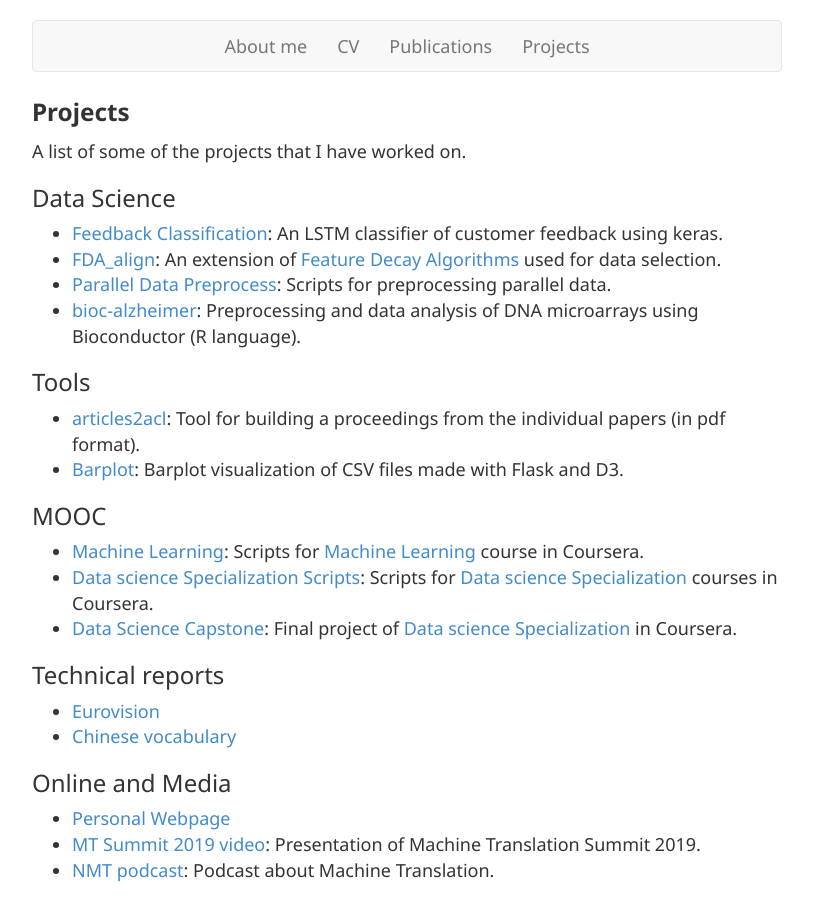
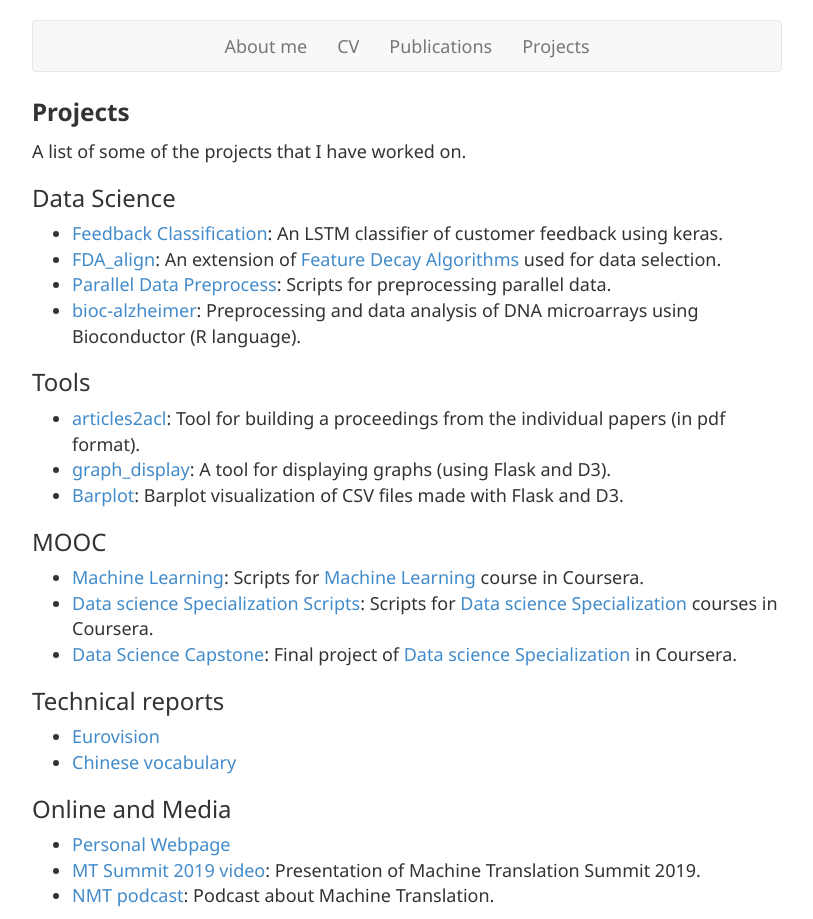
Before and after one commit to alberto-poncelas/alberto-poncelas.github.io, a Jekyll site: the page built from projects.md, in a window 1280 px wide. Shown: the whole page, without its empty margins (233-1046 px from the left). Built offline with Jekyll 4.4.1, drawn with Linux system fonts in a browser that asks for light colours; nearby versions of some CDN libraries.

Commit message:
update projects

```diff
--- a/projects.md
+++ b/projects.md
@@ -15,6 +15,7 @@ A list of some of the projects that I have worked on.
 
 ### Tools
 * [articles2acl](https://github.com/alberto-poncelas/articles2acl): Tool for building a proceedings from the individual papers (in pdf format).
+* [graph_display](https://github.com/alberto-poncelas/graph_display): A tool for displaying graphs (using Flask and D3).
 * [Barplot](https://github.com/alberto-poncelas/data_explorer): Barplot visualization of CSV files made with Flask and D3.
 
 ### MOOC
```
Also changed, not shown: 2 other files.
